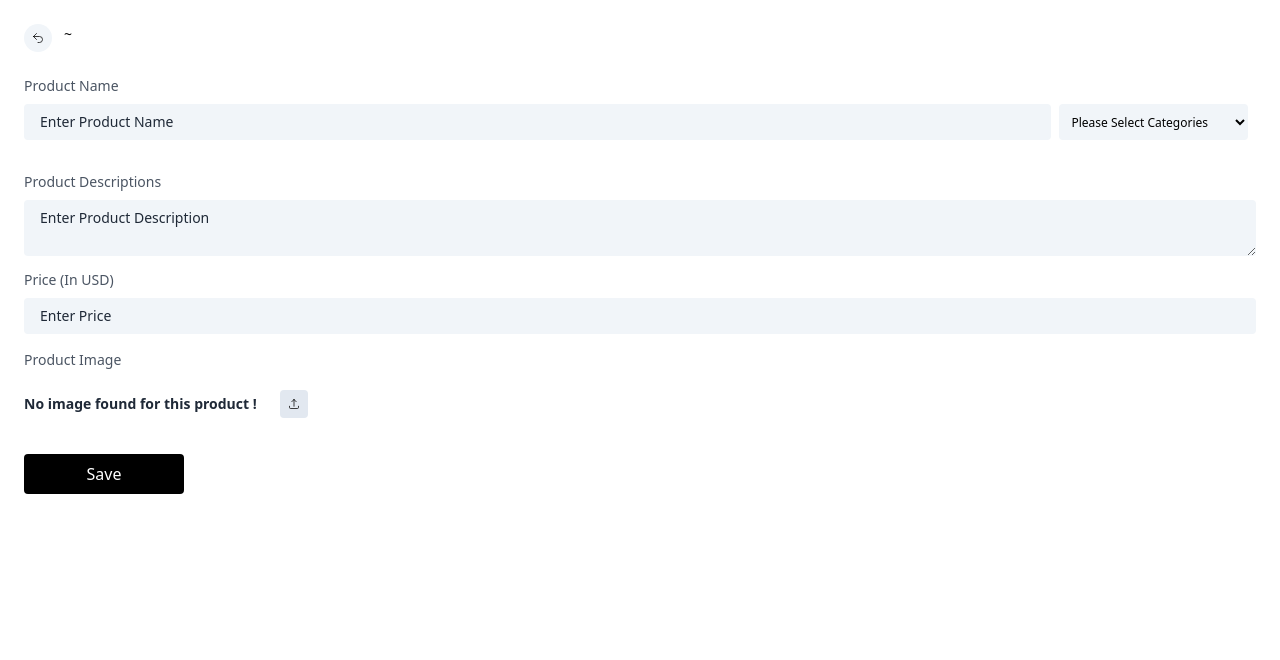
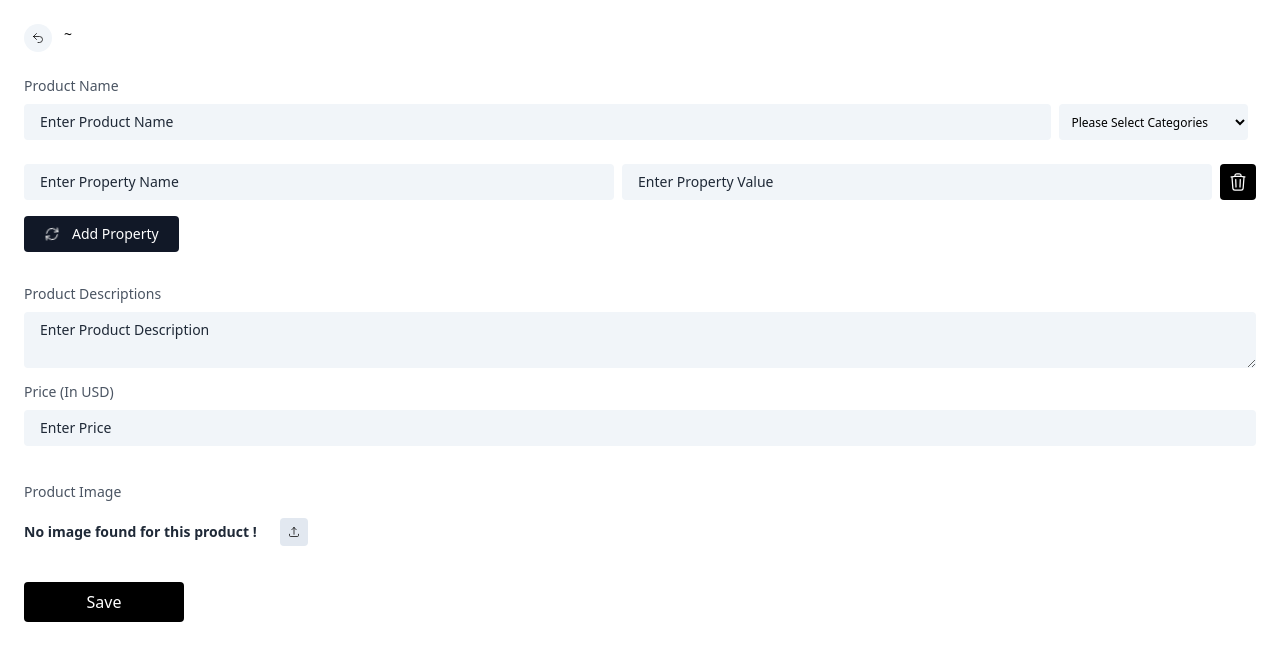
Before and after one commit to CreatorSsumit/ecommerce, a Next.js app: page /products/formLayout in a window 1280 px wide. Shown: the top 660 px of the page. Built offline with nearby package versions, Linux system fonts and the light colour scheme.

Commit message:
adding property

```diff
--- a/src/components/Layout.js
+++ b/src/components/Layout.js
@@ -27,11 +27,9 @@ function Layout({ children }) {
 
   return (
     <>
-      <div className="bg-slate-900 w-screen min-h-screen flex">
+      <div className="bg-slate-900 w-full flex">
         <Navigation />
-        <div className="bg-white flex flex-grow  rounded-md m-3 p-3 ">
-          {children}
-        </div>
+        <div className="bg-white w-full  rounded-md m-3 p-3 ">{children}</div>
         {/* <button onClick={signOut}>logout</button>{" "} */}
       </div>
     </>
--- a/src/pages/products.js
+++ b/src/pages/products.js
@@ -80,7 +80,7 @@ function Products(props) {
                 <tr className="bg-slate-50 my-3">
                   <td className="p-3">{data.productName}</td>
                   <td className="p-3">{data.productDescription}</td>
-                  <td className="p-3">{data.productPrice}</td>
+                  <td className="p-3">${data.productPrice}</td>
                   <td className="p-3">{data?.categories?.name}</td>
                   <td className="p-3 flex">
                     <Link
--- a/src/pages/products/formLayout.js
+++ b/src/pages/products/formLayout.js
@@ -77,8 +77,68 @@ function FormLayout({
               })}
           </select>
         </div>
-        <br />
-        <h6 className="text-sm text-gray-600">Product Descriptions </h6>
+
+        <div className="flex gap-2 my-2">
+          <input
+            type="text"
+            name="productPrice"
+            value={productState?.productPrice}
+            onChange={handleOnChange}
+            disabled={skeletonLoading}
+            required
+            placeholder="Enter Property Name"
+            className="bg-slate-100 my-2 px-4 w-full py-2 text-sm focus:border-blue-500 rounded placeholder:text-gray-800"
+          />
+          <input
+            type="text"
+            name="productPrice"
+            value={productState?.productPrice}
+            onChange={handleOnChange}
+            disabled={skeletonLoading}
+            required
+            placeholder="Enter Property Value"
+            className="bg-slate-100 my-2 px-4 w-full py-2 text-sm focus:border-blue-500 rounded placeholder:text-gray-800"
+          />
+          <button className="p-2  text-white text-sm py-2 my-2 rounded bg-black hover:bg-slate-700">
+            <svg
+              xmlns="http://www.w3.org/2000/svg"
+              fill="none"
+              viewBox="0 0 24 24"
+              strokeWidth={1.5}
+              stroke="currentColor"
+              className="w-5 h-5"
+            >
+              <path
+                strokeLinecap="round"
+                strokeLinejoin="round"
+                d="M14.74 9l-.346 9m-4.788 0L9.26 9m9.968-3.21c.342.052.682.107 1.022.166m-1.022-.165L18.16 19.673a2.25 2.25 0 01-2.244 2.077H8.084a2.25 2.25 0 01-2.244-2.077L4.772 5.79m14.456 0a48.108 48.108 0 00-3.478-.397m-12 .562c.34-.059.68-.114 1.022-.165m0 0a48.11 48.11 0 013.478-.397m7.5 0v-.916c0-1.18-.91-2.164-2.09-2.201a51.964 51.964 0 00-3.32 0c-1.18.037-2.09 1.022-2.09 2.201v.916m7.5 0a48.667 48.667 0 00-7.5 0"
+              />
+            </svg>
+          </button>
+        </div>
+
+        <button
+          className="p-2 px-5 bg-gray-900 rounded text-sm text-white hover:bg-gray-700 flex gap-3 items-center"
+          type="button"
+        >
+          <svg
+            xmlns="http://www.w3.org/2000/svg"
+            fill="none"
+            viewBox="0 0 24 24"
+            strokeWidth={1.5}
+            stroke="currentColor"
+            className="w-4 h-4 animate-spin"
+          >
+            <path
+              strokeLinecap="round"
+              strokeLinejoin="round"
+              d="M16.023 9.348h4.992v-.001M2.985 19.644v-4.992m0 0h4.992m-4.993 0l3.181 3.183a8.25 8.25 0 0013.803-3.7M4.031 9.865a8.25 8.25 0 0113.803-3.7l3.181 3.182m0-4.991v4.99"
+            />
+          </svg>
+          Add Property
+        </button>
+
+        <h6 className="text-sm text-gray-600 mt-8">Product Descriptions </h6>
         <textarea
           name="productDescription"
           disabled={skeletonLoading}
@@ -88,6 +148,7 @@ function FormLayout({
           placeholder="Enter Product Description"
           className="bg-slate-100 my-2 px-4 py-2 w-full text-sm focus:border-blue-500 rounded placeholder:text-gray-800"
         />
+        <div>
           <h6 className="text-sm text-gray-600">Price (In USD)</h6>
           <input
             type="number"
@@ -99,8 +160,9 @@ function FormLayout({
             placeholder="Enter Price"
             className="bg-slate-100 my-2 px-4 w-full py-2 text-sm focus:border-blue-500 rounded placeholder:text-gray-800"
           />
+        </div>
         <br />
-        <h6 className="text-sm text-gray-600 my-2">Product Image</h6>
+        <h6 className="text-sm text-gray-600 my-1">Product Image</h6>
         <div className="flex w-full gap-4">
           {!productState?.image?.length && (
             <h6 className="text-sm text-gray-800 w-60 font-semibold my-4">
```
Lines whose indentation alone changed are shown as unchanged.
